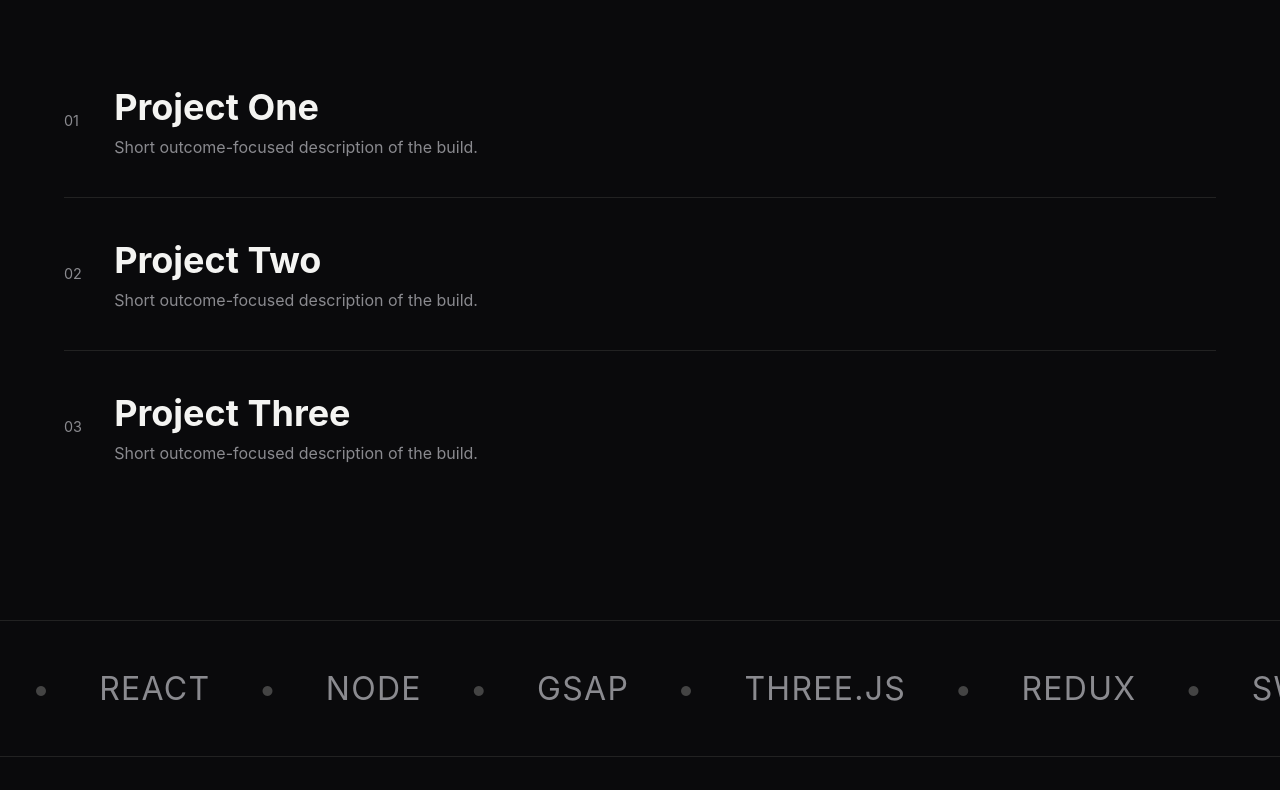
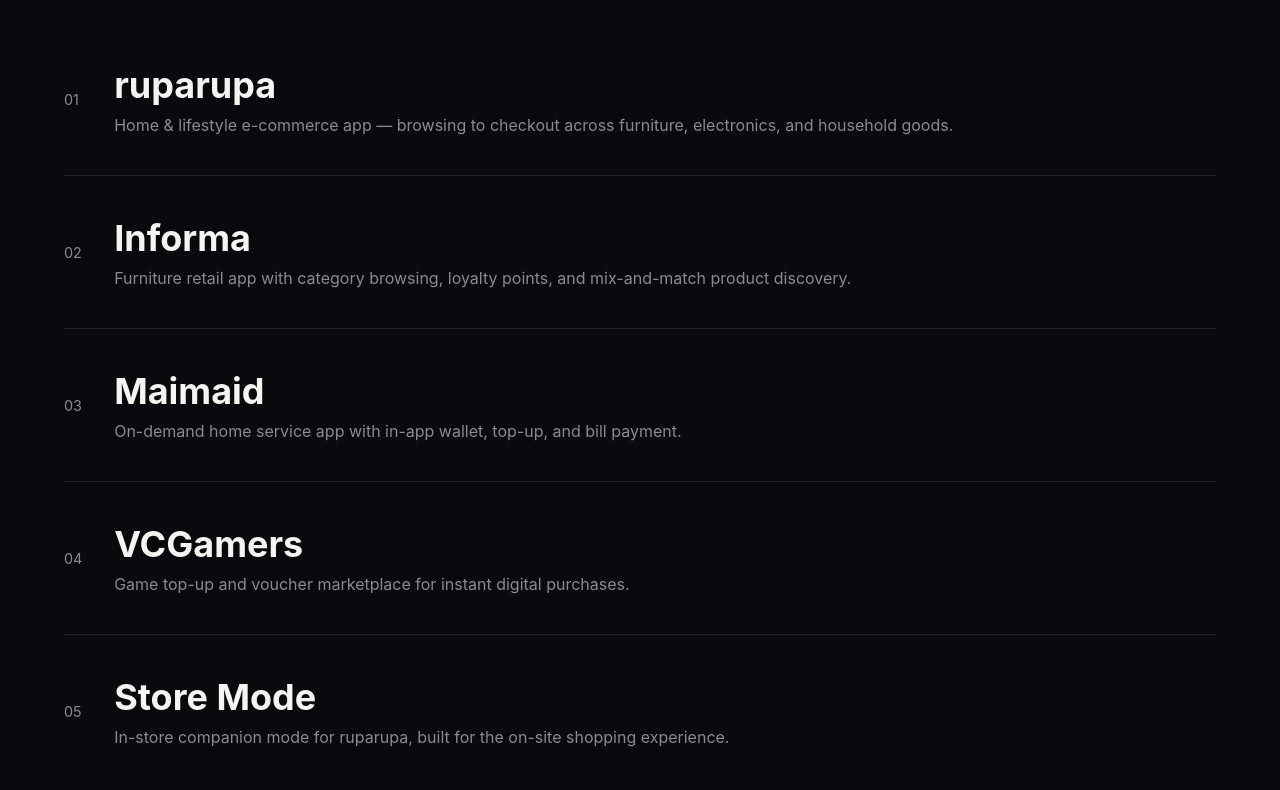
Before and after one commit to evanssmiles/portfolio-2.0, a website built with Vite: page index.html in a window 1280 px wide. Shown: the part 980-1770 px from the top of the page. Built offline with nearby package versions, Linux system fonts and the light colour scheme; some packages are replaced by stand-ins of ours; animation ran at ten frames a second.

Commit message:
feat: replace placeholder work items with real projects

```diff
--- a/index.html
+++ b/index.html
@@ -56,24 +56,40 @@
           <article class="work__item" data-cursor-hover>
             <span class="work__index">01</span>
             <div class="work__body">
-              <h3>Project One</h3>
-              <p>Short outcome-focused description of the build.</p>
+              <h3>ruparupa</h3>
+              <p>Home &amp; lifestyle e-commerce app — browsing to checkout across furniture, electronics, and household goods.</p>
             </div>
             <span class="work__arrow">&#8599;</span>
           </article>
           <article class="work__item" data-cursor-hover>
             <span class="work__index">02</span>
             <div class="work__body">
-              <h3>Project Two</h3>
-              <p>Short outcome-focused description of the build.</p>
+              <h3>Informa</h3>
+              <p>Furniture retail app with category browsing, loyalty points, and mix-and-match product discovery.</p>
             </div>
             <span class="work__arrow">&#8599;</span>
           </article>
           <article class="work__item" data-cursor-hover>
             <span class="work__index">03</span>
             <div class="work__body">
-              <h3>Project Three</h3>
-              <p>Short outcome-focused description of the build.</p>
+              <h3>Maimaid</h3>
+              <p>On-demand home service app with in-app wallet, top-up, and bill payment.</p>
+            </div>
+            <span class="work__arrow">&#8599;</span>
+          </article>
+          <article class="work__item" data-cursor-hover>
+            <span class="work__index">04</span>
+            <div class="work__body">
+              <h3>VCGamers</h3>
+              <p>Game top-up and voucher marketplace for instant digital purchases.</p>
+            </div>
+            <span class="work__arrow">&#8599;</span>
+          </article>
+          <article class="work__item" data-cursor-hover>
+            <span class="work__index">05</span>
+            <div class="work__body">
+              <h3>Store Mode</h3>
+              <p>In-store companion mode for ruparupa, built for the on-site shopping experience.</p>
             </div>
             <span class="work__arrow">&#8599;</span>
           </article>
```
